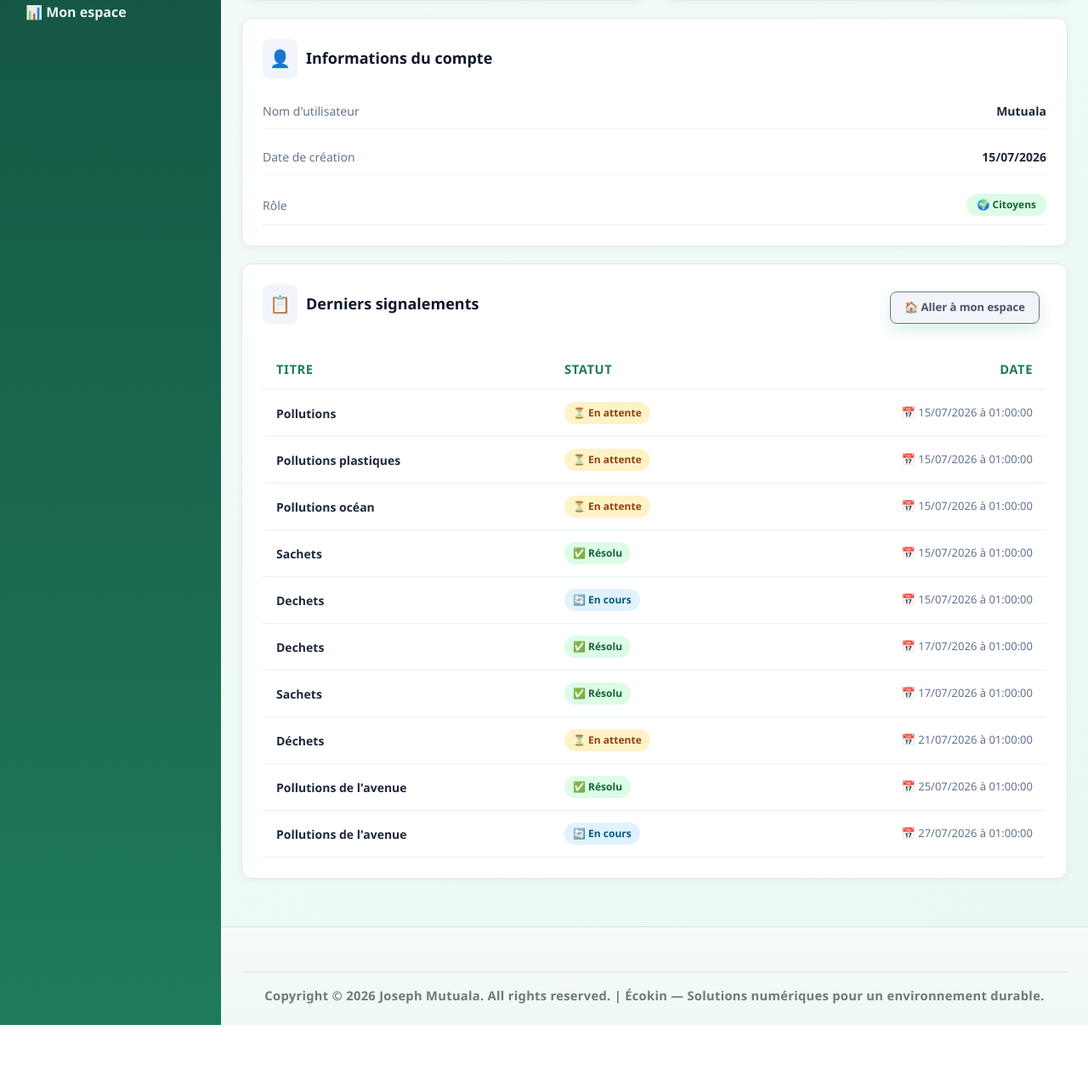
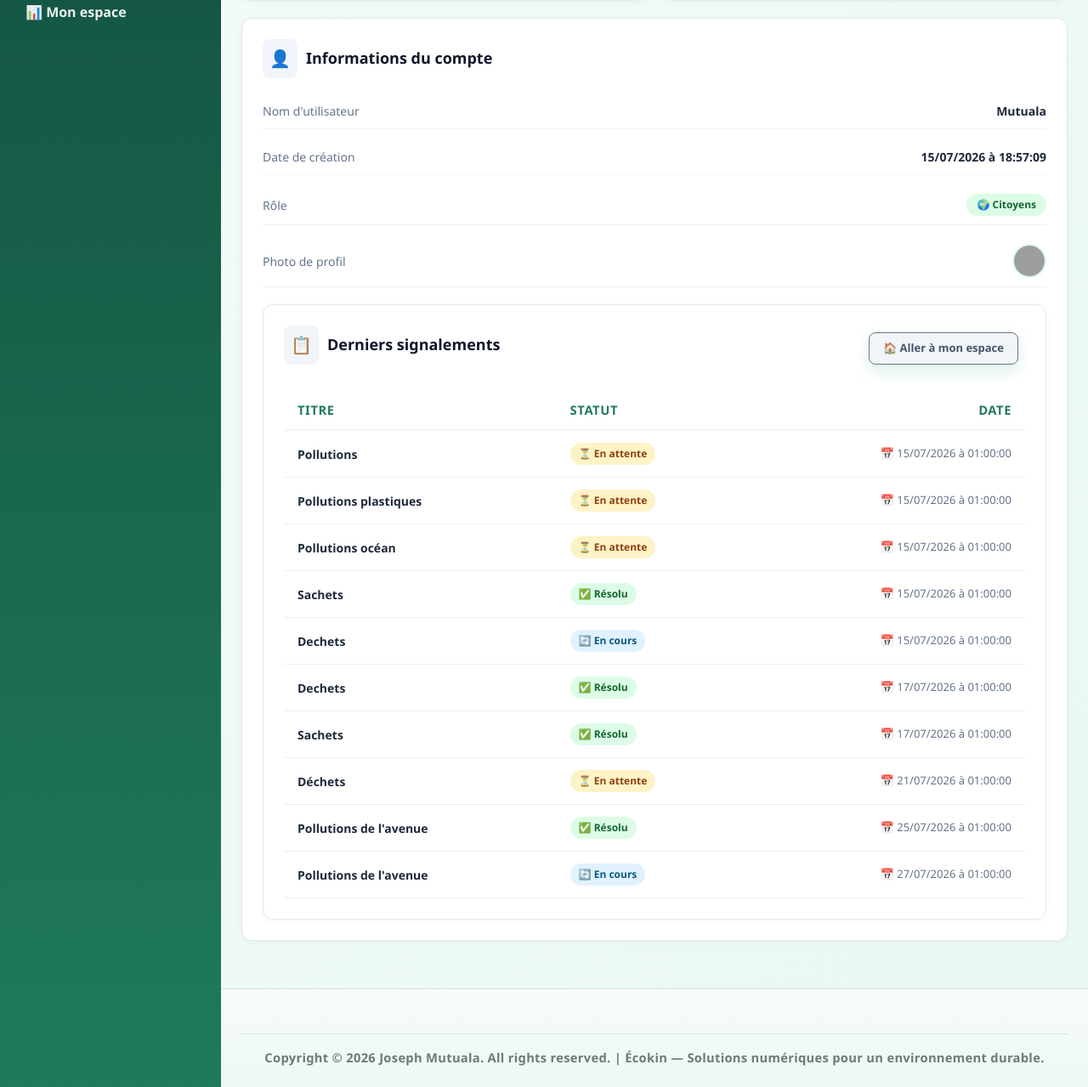
Before and after one commit to Jo-Beth/Ecokin, a Django app: page /espace_ong in a window 1280 px wide. Shown: the part 432-1711 px from the top of the page at 85% size. Before the commit the page ends 1638 px from the top, so only its background shows below. Run offline with Django 5.2, Linux system fonts and the light colour scheme; a user stored in the database is signed in; data comes from the database, SQL or seed files in the repository; both versions use the stored data as it was after the commit; grey boxes are pictures that could not be loaded.

Commit message:
Amelioration des informations des comptes

```diff
--- a/templates/dashboard/dashboard_ong.html
+++ b/templates/dashboard/dashboard_ong.html
@@ -66,7 +66,7 @@
         <div class="metric-row" style="display: flex; justify-content: space-between; align-items: center; padding-bottom: 10px; border-bottom: 1px solid #f1f5f9;">
             <span style="color: #64748b; font-size: 14px;">Date de création</span>
             <strong style="color: #1e293b; font-size: 14px; font-weight: 600;">
-                {{ request.user.date_joined|date:"d/m/Y" }}
+                {{ request.user.date_joined|date:"d/m/Y \à H:i:s" }}
             </strong>
         </div>
 
@@ -75,6 +75,21 @@
             <span style="background: #dcfce7; color: #166534; padding: 4px 12px; border-radius: 20px; font-size: 12px; font-weight: 600;">
                 🌍 {{ request.user.get_role_display|default:"ONG" }}
             </span>
+        </div>
+                <!-- Photo de profil -->
+        <div class="metric-row" style="display: flex; justify-content: space-between; align-items: center;">
+            <span style="color: #64748b; font-size: 14px;">Photo de profil</span>
+            <div style="display: flex; align-items: center; gap: 10px;">
+                {% if request.user.photo %}
+                    <img src="{{ request.user.photo.url }}"
+                         alt="photo de {{ request.user.username }}"
+                         style="width: 40px; height: 40px; border-radius: 50%; object-fit: cover; border: 2px solid #dcfce7;">
+                {% else %}
+                    <img src="/media/profils/default.png"
+                         alt="photo par defaut"
+                         style="width: 40px; height: 40px; border-radius: 50%; object-fit: cover; border: 2px solid #dcfce7;">
+                {% endif %}
+
         </div>
     </div>
 </div>
```
Also changed, not shown: templates/dashboard/dashboard_admin.html (+13 -0 lines), templates/dashboard/dashboard_autorite.html (+14 -0 lines), db.sqlite3.
